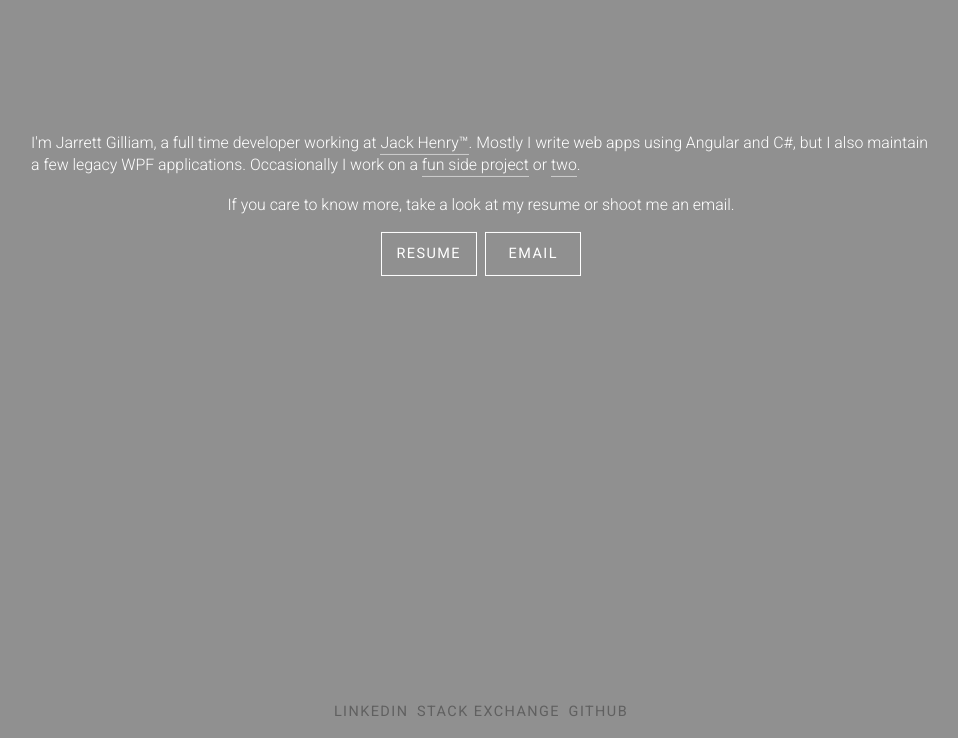
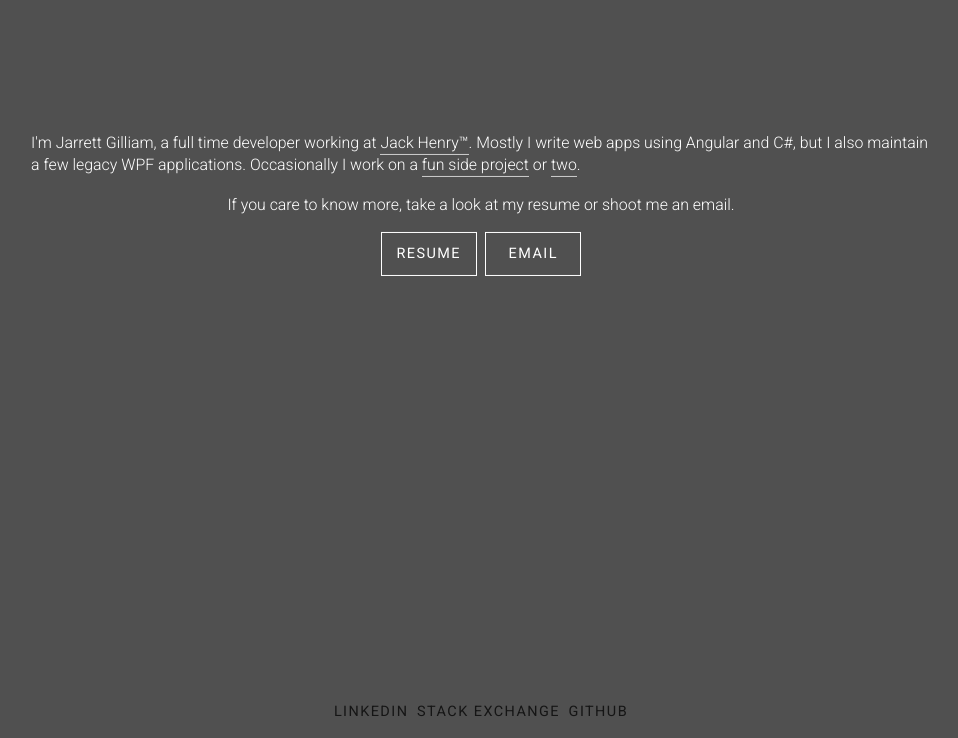
Before and after one commit to jarrettgilliam/website, a plain HTML site: page src/Website/wwwroot/index.html in a window 1280 px wide. Shown: the part 62-800 px from the top of the page, without its empty margins (159-1117 px from the left). Drawn offline with Linux system fonts and the light colour scheme.

Commit message:
Update some colors

```diff
--- a/src/Website/wwwroot/style.css
+++ b/src/Website/wwwroot/style.css
@@ -1,5 +1,5 @@
 html {
-    background-color: #909090;
+    background-color: #505050;
     margin: auto;
     font-family: 'Roboto', sans-serif;
 }
@@ -93,7 +93,7 @@ a.button {
 }
 
 a.button:hover, a.button:focus {
-    color: #909090;
+    color: #505050;
     background-color: white;
 }
 
@@ -153,7 +153,7 @@ a.social-button {
     letter-spacing: 0.1em;
     text-decoration: none;
     outline: none;
-    color: #606060;
+    color: #151515;
     transition: color .2s;
     margin-left: 0.3em;
     margin-right: 0.3em;
```
